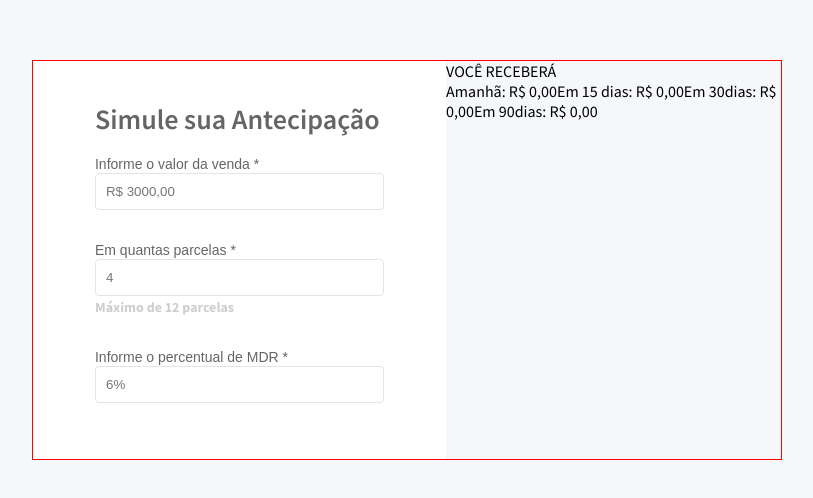
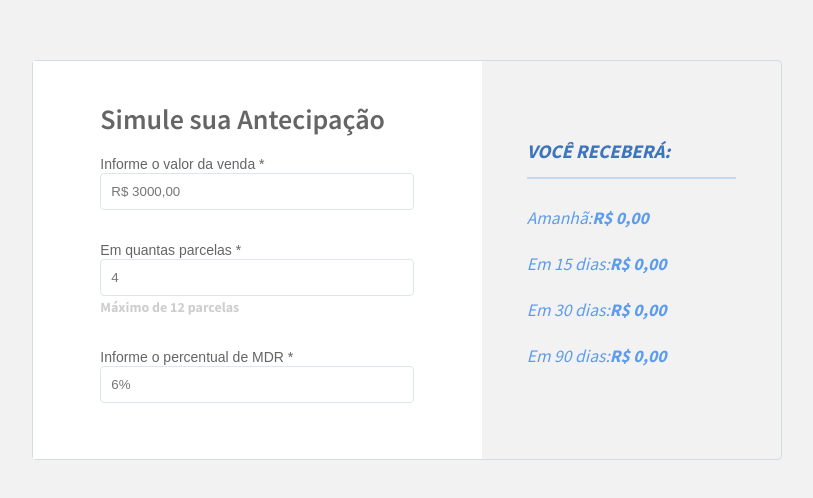
Before and after one commit to letlm/anticipation-calculator, a React (Create React App) app: page / in a window 1280 px wide. Shown: the part 140-638 px from the top of the page, without its empty margins (233-1046 px from the left). Built offline with nearby package versions, Linux system fonts and the light colour scheme.

Commit message:
style: estilização da dashboard

```diff
--- a/src/components/Form/styles.js
+++ b/src/components/Form/styles.js
@@ -1,7 +1,7 @@
 import styled from "styled-components";
 
 export const Container = styled.section`
-  width: 80%;
+  width: 450px;
   height: 100%;
   display: flex;
   align-items: center;
--- a/src/components/Infos/index.jsx
+++ b/src/components/Infos/index.jsx
@@ -1,33 +1,43 @@
 import { useContext } from "react";
 import { ApiContext } from "../../provider/ApiProvider";
+import { Container } from "./styles";
 
 function Infos() {
   const { calculation } = useContext(ApiContext);
 
-  console.log(calculation);
-
   return (
+    <Container>
+      <div className="context">
+        <span className="result">VOCÊ RECEBERÁ:</span>
+        <span className="line"></span>
         <div>
-      <span>VOCÊ RECEBERÁ</span>
-      <div>
-        <span>
-          Amanhã:{" "}
+          <div className="box">
+            <span className="days">Amanhã:</span>
+            <span className="total">
               {calculation.length === 0 ? "R$ 0,00" : `R$ ${calculation[1]}`}
             </span>
-        <span>
-          Em 15 dias:{" "}
-          {calculation.length === 0 ? "R$ 0,00" : `R$ ${calculation[15]}`}
+          </div>
+          <div className="box">
+            <span className="days">Em 15 dias:</span>
+            <span className="total">
+              {calculation.length === 0 ? "R$ 0,00" : `R$ ${calculation[1]}`}
             </span>
-        <span>
-          Em 30dias:{" "}
-          {calculation.length === 0 ? "R$ 0,00" : `R$ ${calculation[30]}`}
+          </div>
+          <div className="box">
+            <span className="days">Em 30 dias:</span>
+            <span className="total">
+              {calculation.length === 0 ? "R$ 0,00" : `R$ ${calculation[1]}`}
             </span>
-        <span>
-          Em 90dias:{" "}
-          {calculation.length === 0 ? "R$ 0,00" : `R$ ${calculation[90]}`}
+          </div>
+          <div className="box">
+            <span className="days">Em 90 dias:</span>
+            <span className="total">
+              {calculation.length === 0 ? "R$ 0,00" : `R$ ${calculation[1]}`}
             </span>
           </div>
         </div>
+      </div>
+    </Container>
   );
 }
 
--- a/src/components/Infos/styles.js
+++ b/src/components/Infos/styles.js
@@ -0,0 +1,70 @@
+import styled from "styled-components";
+
+export const Container = styled.section`
+  width: 300px;
+  height: 100%;
+  display: flex;
+  align-items: center;
+  justify-content: center;
+
+  .context {
+    width: 70%;
+    height: 60%;
+    display: flex;
+    flex-direction: column;
+    justify-content: space-between;
+
+    .result {
+      font-family: "Source Sans Pro", sans-serif;
+      font-size: 1.2rem;
+      font-style: italic;
+      font-weight: 700;
+      line-height: 20px;
+      letter-spacing: 0px;
+      text-align: left;
+      color: var(--blue-2);
+    }
+
+    .line {
+      height: 1px;
+      width: 100%;
+      border-bottom: 2px solid var(--blue-1);
+      opacity: 0.3;
+    }
+
+    div {
+      display: flex;
+      flex-direction: column;
+
+      .box {
+        width: 100%;
+        height: 25%;
+        display: flex;
+        flex-direction: row;
+
+        .days {
+          font-family: "Source Sans Pro", sans-serif;
+          font-size: 1.1rem;
+          font-style: italic;
+          font-weight: 400;
+          line-height: 46px;
+          letter-spacing: 0px;
+          text-align: left;
+          color: var(--blue-1);
+        }
+
+        .total {
+          font-family: "Source Sans Pro", sans-serif;
+          font-size: 1.1rem;
+          font-style: italic;
+          font-weight: 700;
+          line-height: 46px;
+          letter-spacing: 0px;
+          text-align: left;
+
+          color: var(--blue-1);
+        }
+      }
+    }
+  }
+`;
--- a/src/pages/Dashboard/styles.js
+++ b/src/pages/Dashboard/styles.js
@@ -10,7 +10,8 @@ export const Container = styled.main`
   .container-center {
     width: 750px;
     height: 400px;
-    border: 1px solid red;
+    border: 1px solid var(--grey-1);
+    border-radius: 4px;
     display: flex;
   }
 `;
--- a/src/styles/global.js
+++ b/src/styles/global.js
@@ -25,7 +25,7 @@ export default createGlobalStyle`
     }
 
     body {
-        background: var(--grey-0);
+        background: var(--white-2);
         font-family: 'Source Sans Pro', sans-serif;
         width: 100%;
         height: 100%;
```
Lines whose indentation alone changed are shown as unchanged.
